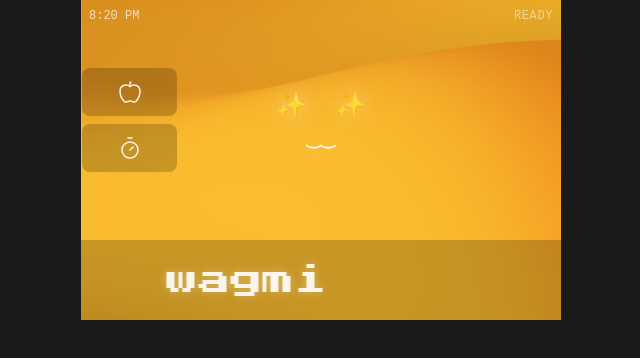
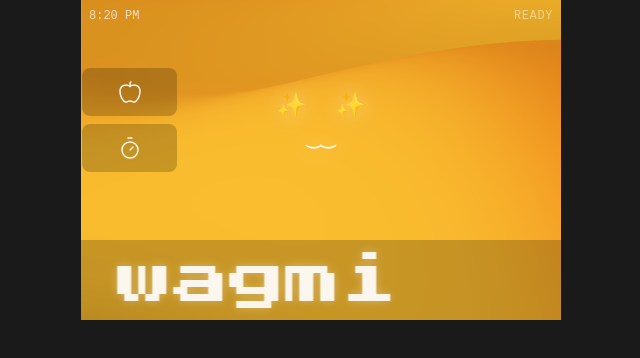
Before and after one commit to its-applekid/applekid-pi, a React (Vite) app: page / in a window 1280 px wide. Shown: the top 358 px of the page, without its empty margins (319-959 px from the left). Built offline with nearby package versions, Linux system fonts and the light colour scheme.

Commit message:
style: larger ticker text (3.5rem)

```diff
--- a/src/components/ScrollingTicker.tsx
+++ b/src/components/ScrollingTicker.tsx
@@ -68,7 +68,7 @@ export function ScrollingTicker({ messages, speed = 10 }: ScrollingTickerProps)
           ...animationStyle,
           animation: `ticker-scroll ${speed}s linear infinite`,
           fontFamily: "'Press Start 2P', monospace",
-          fontSize: '2rem',
+          fontSize: '3.5rem',
           color: 'rgba(255, 255, 255, 0.9)',
           textShadow: '0 0 10px rgba(255, 255, 255, 0.3)',
         }}
```
